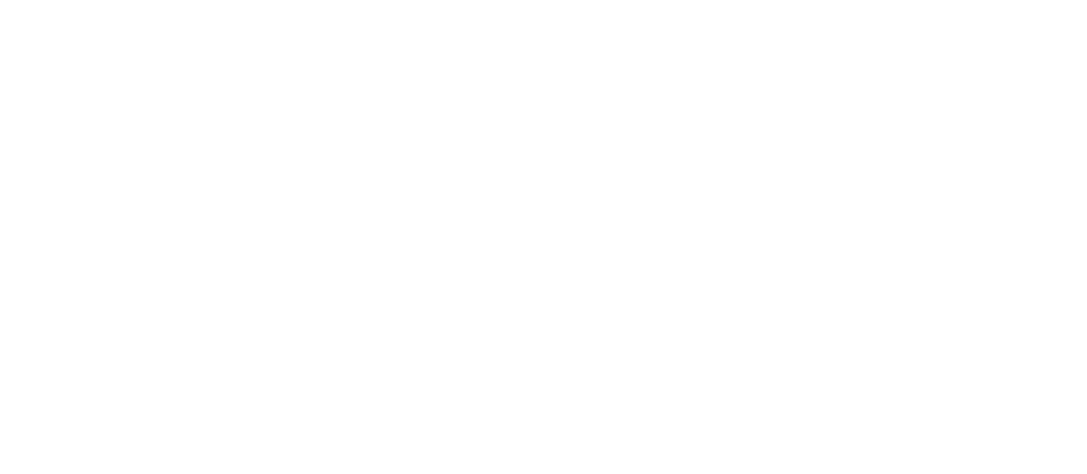
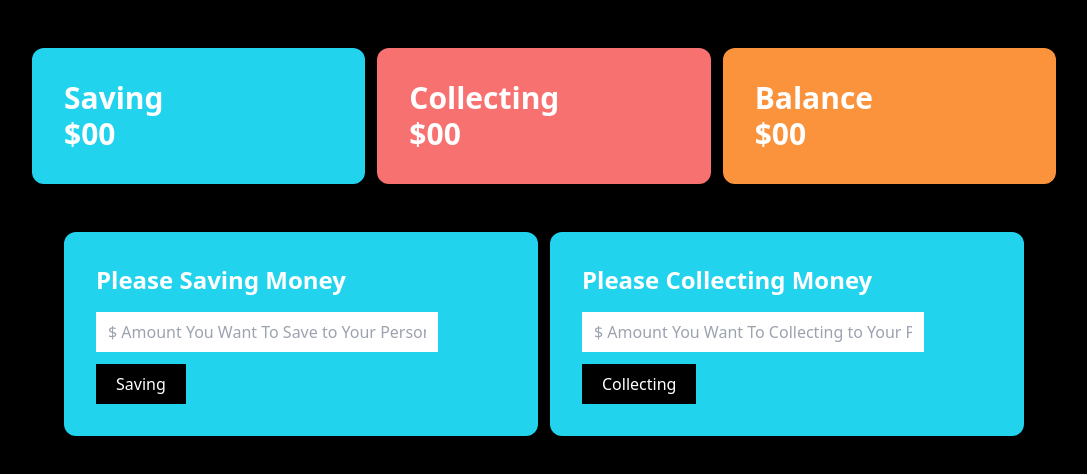
Before and after one commit to MuhammadShohagIslam/Personal-Bank-Account, a plain HTML site: page Bank.html in a window 1280 px wide. Shown: the whole page, without its empty margins (96-1183 px from the left). Drawn offline with nearby package versions, Linux system fonts and the light colour scheme.

Commit message:
working with saving money to balance

```diff
--- a/Bank.html
+++ b/Bank.html
@@ -1,13 +1,71 @@
 <!DOCTYPE html>
 <html lang="en">
-<head>
-    <meta charset="UTF-8">
-    <meta http-equiv="X-UA-Compatible" content="IE=edge">
-    <meta name="viewport" content="width=device-width, initial-scale=1.0">
-    <script src="https://cdn.tailwindcss.com"></script>
-    <title>Personal Bank Account</title>
-</head>
-<body>
+    <head>
+        <meta charset="UTF-8" />
+        <meta http-equiv="X-UA-Compatible" content="IE=edge" />
+        <meta name="viewport" content="width=device-width, initial-scale=1.0" />
+        <script src="https://cdn.tailwindcss.com"></script>
+        <title>Personal Bank Account</title>
+    </head>
+    <body class="bg-black">
+        <section class="grid grid-cols-3 gap-3 w-4/5 m-auto mt-12">
+            <div
+                class="bg-cyan-400 text-3xl text-white font-semibold p-8 rounded-xl"
+            >
+                <h2>Saving</h2>
+                <h2>$<span id="savingTotal">00</span></h2>
+            </div>
+            <div
+                class="bg-red-400 text-3xl text-white font-semibold p-8 rounded-xl"
+            >
+                <h2>Collecting</h2>
+                <h2>$<span id="collectingTotal">00</span></h2>
+            </div>
+            <div
+                class="bg-orange-400 text-3xl text-white font-semibold p-8 rounded-xl"
+            >
+                <h2>Balance</h2>
+                <h2>$<span id="balanceTotal">00</span></h2>
+            </div>
+        </section>
+        <section class="grid grid-cols-2 gap-3 w-9/12 m-auto mt-12">
+            <div
+                class="bg-cyan-400 p-8 rounded-xl"
+            >
+                <h2 class="text-2xl mb-4 text-white font-semibold">Please Saving Money</h2>
+                <input
+                    class="block w-10/12 mb-2 px-3 py-2"
+                    type="text"
+                    id="savingMoneyInput"
+                    placeholder="$ Amount You Want To Save to Your Personal Account"
+                />
 
-</body>
+                <button
+                    id="submitSaving"
+                    class="block px-5 py-2 mt-3 bg-black text-white hover:bg-red-400 hover:text-white"
+                >
+                    Saving
+                </button>
+            </div>
+            <div
+            class="bg-cyan-400 p-8 rounded-xl"
+        >
+            <h2 class="text-2xl mb-4 text-white font-semibold">Please Collecting Money</h2>
+            <input
+                class="block w-10/12 mb-2 px-3 py-2"
+                type="text"
+                id="collectingMoneyInput"
+                placeholder="$ Amount You Want To Collecting to Your Personal Account"
+            />
+
+            <button
+                id="submitCollecting"
+                class="block px-5 py-2 mt-3 bg-black text-white hover:bg-red-400 hover:text-white"
+            >
+                Collecting
+            </button>
+        </div>
+        </section>
+        <script src="js/deposit.js"></script>
+    </body>
 </html>
--- a/js/deposit.js
+++ b/js/deposit.js
@@ -0,0 +1,36 @@
+// Working With Saving Money To My Balance
+document.getElementById("submitSaving").addEventListener("click", function () {
+    // get the saving money input field
+    const savingMoneyInputField = document.getElementById("savingMoneyInput");
+    // get the saving money input field value as a string
+    const savingMoneyInputFieldValueString = savingMoneyInputField.value;
+    // get the saving money input field value as a floating
+    const savingMoney = parseFloat(savingMoneyInputFieldValueString);
+    // clear the value
+    savingMoneyInputField.value = "";
+
+    /* add the saving money to the saving total */
+
+    const currentSavingTotal = document.getElementById("savingTotal");
+    // get the current saving  as a string
+    const currentSavingTotalString = currentSavingTotal.innerText;
+    // get the current saving  as a float value
+    const currentSavingTotalFloat = parseFloat(currentSavingTotalString);
+    // calculate the total saving money
+    const totalSavingMoney = savingMoney + currentSavingTotalFloat;
+    // add to the total saving
+    currentSavingTotal.innerText = totalSavingMoney;
+
+    /* Add Money to the Balance */
+
+    // add the saving money to the balance
+    const currentBalance = document.getElementById("balanceTotal");
+    // get the current balance as a string
+    const currentBalanceString = currentBalance.innerText;
+    // get the current balance  as a float value
+    const currentBalancefloat = parseFloat(currentBalanceString);
+    // calculate the total balance money
+    const totalBalance = savingMoney + currentBalancefloat;
+    // add to the total balance
+    currentBalance.innerText = totalBalance;
+});
```
